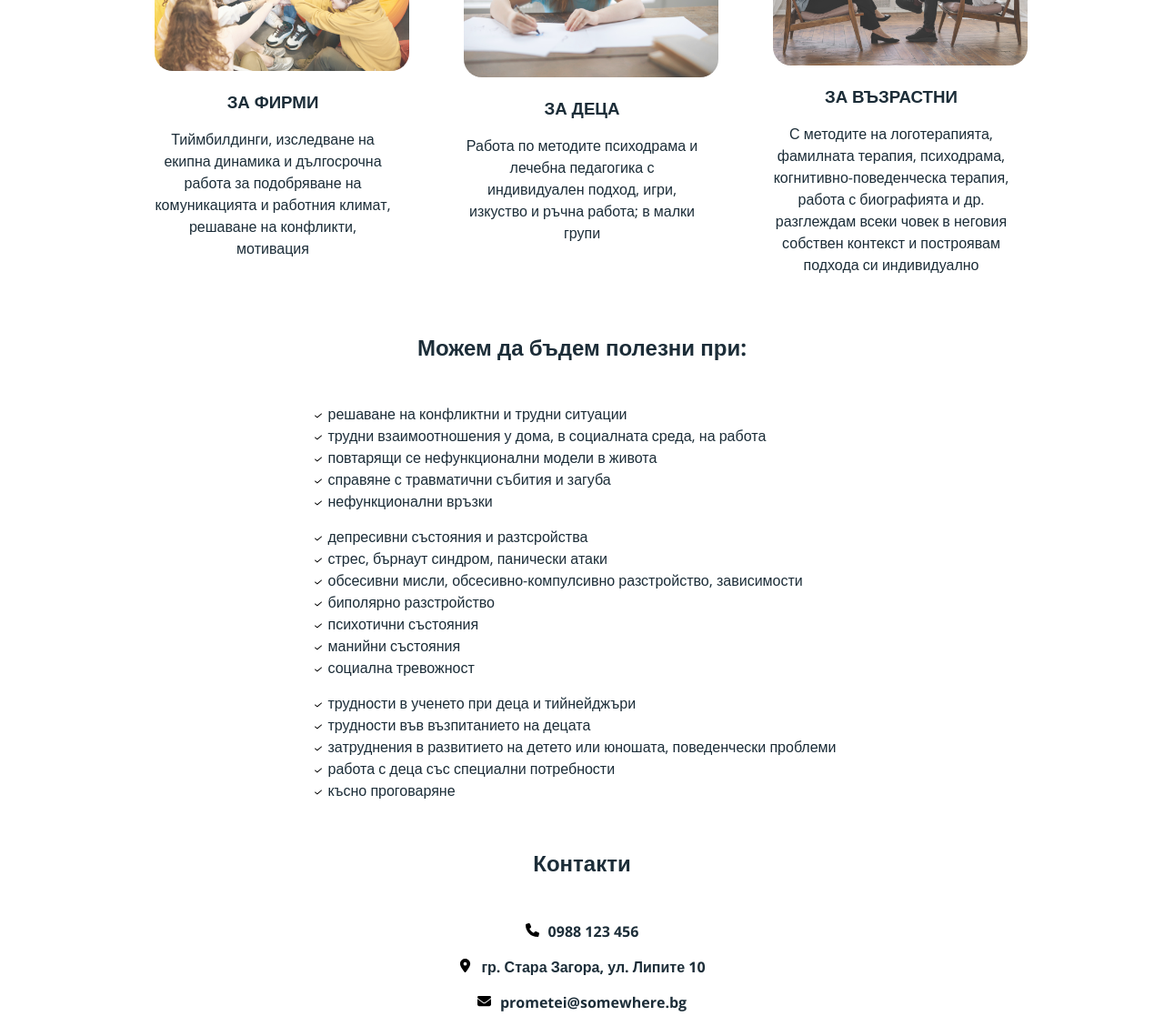
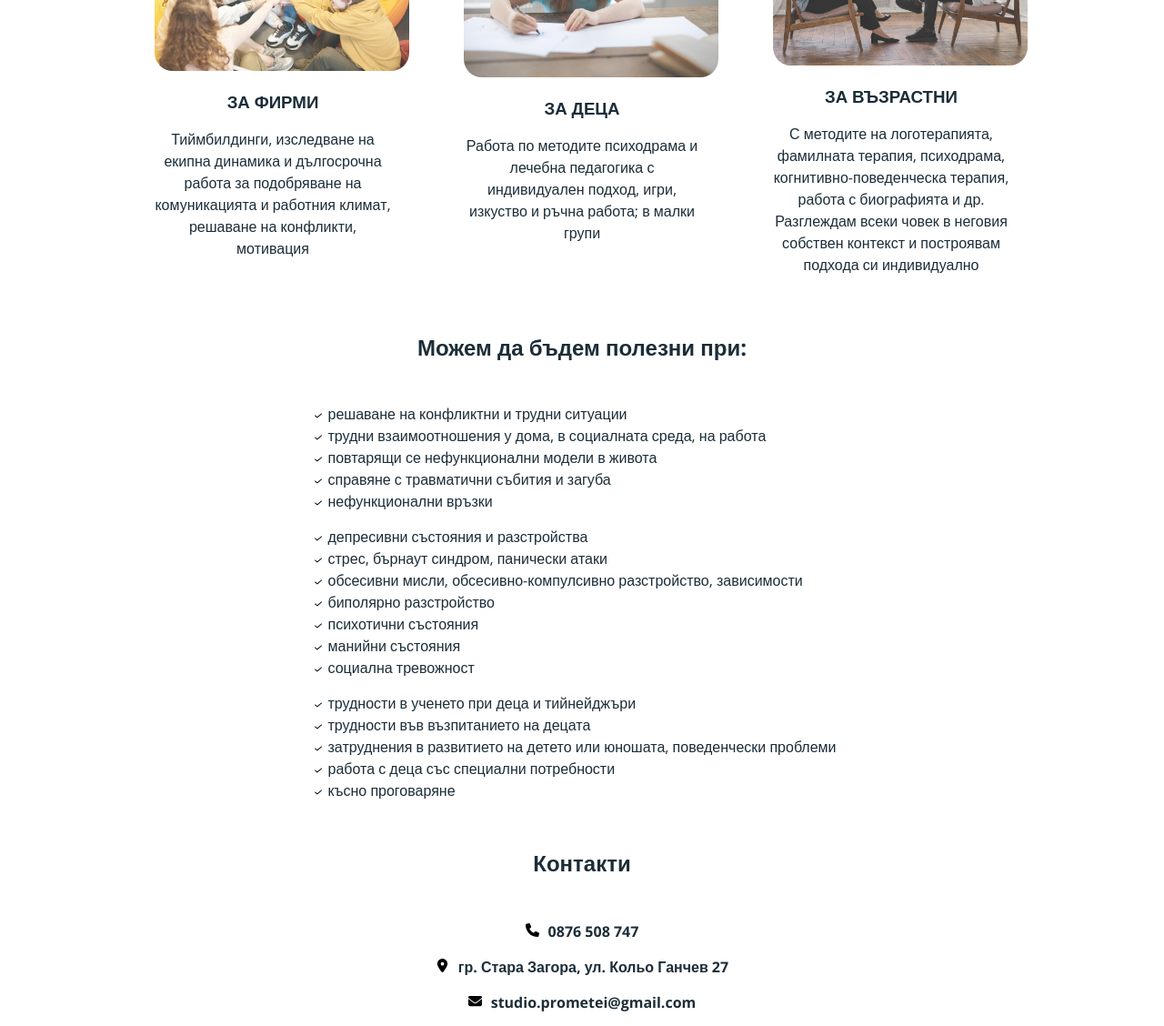
Before and after one commit to ppeeva/studio-prometei, a plain HTML site: page index.html in a window 1280 px wide. Shown: the part 1000-2128 px from the top of the page at 91% size. Drawn offline with nearby package versions, Linux system fonts and the light colour scheme.

Commit message:
Update contact info

```diff
--- a/index.html
+++ b/index.html
@@ -22,7 +22,7 @@
 
         <div class="text">
             <h2>Студио Прометей</h2>
-            <h3>Пространство за себепознание, личностно развитие и психотерапия</h2>
+            <h3>Пространство за себепознание, личностно развитие и психотерапия</h3>
         </div>
     </section>
 
@@ -54,7 +54,7 @@
                     <p>
                         С методите на логотерапията, фамилната терапия, психодрама, когнитивно-поведенческа терапия,
                         работа
-                        с биографията и др. разглеждам всеки човек в неговия собствен контекст и построявам подхода си
+                        с биографията и др. Разглеждам всеки човек в неговия собствен контекст и построявам подхода си
                         индивидуално
                     </p>
                 </div>
@@ -73,7 +73,7 @@
                     <li></img>справяне с травматични събития и загуба</li>
                     <li></img>нефункционални връзки</li>
 
-                    <li class="divider">депресивни състояния и разтсройства</li>
+                    <li class="divider">депресивни състояния и разстройства</li>
                     <li>стрес, бърнаут синдром, панически атаки</li>
                     <li>обсесивни мисли, обсесивно-компулсивно разстройство, зависимости</li>
                     <li>биполярно разстройство</li>
@@ -94,9 +94,9 @@
     <section id="contact">
         <div class="container">
             <h1>Контакти</h1>
-            <p><img src="./img/phone-solid.svg" alt="">0988 123 456</p>
-            <p><img src="./img/location-dot-solid.svg" alt="">гр. Стара Загора, ул. Липите 10</p>
-            <p><img src="./img/envelope-solid.svg" alt="">prometei@somewhere.bg</p>
+            <p><img src="./img/phone-solid.svg" alt="">0876 508 747</p>
+            <p><img src="./img/location-dot-solid.svg" alt="">гр. Стара Загора, ул. Кольо Ганчев 27</p>
+            <p><img src="./img/envelope-solid.svg" alt="">studio.prometei@gmail.com</p>
             <p><a href="https://www.facebook.com/people/%D0%A1%D1%82%D1%83%D0%B4%D0%B8%D0%BE-%D0%9F%D1%80%D0%BE%D0%BC%D0%B5%D1%82%D0%B5%D0%B9-%D1%81%D0%B5%D0%B1%D0%B5%D0%BF%D0%BE%D0%B7%D0%BD%D0%B0%D0%BD%D0%B8%D0%B5-%D0%B8-%D0%BF%D1%81%D0%B8%D1%85%D0%BE%D1%82%D0%B5%D1%80%D0%B0%D0%BF%D0%B8%D1%8F/100095805450778/" target="_blank"><img src="./img/facebook.svg" alt=""></a>Студио Прометей</p>
         </div>
     </section>
```
